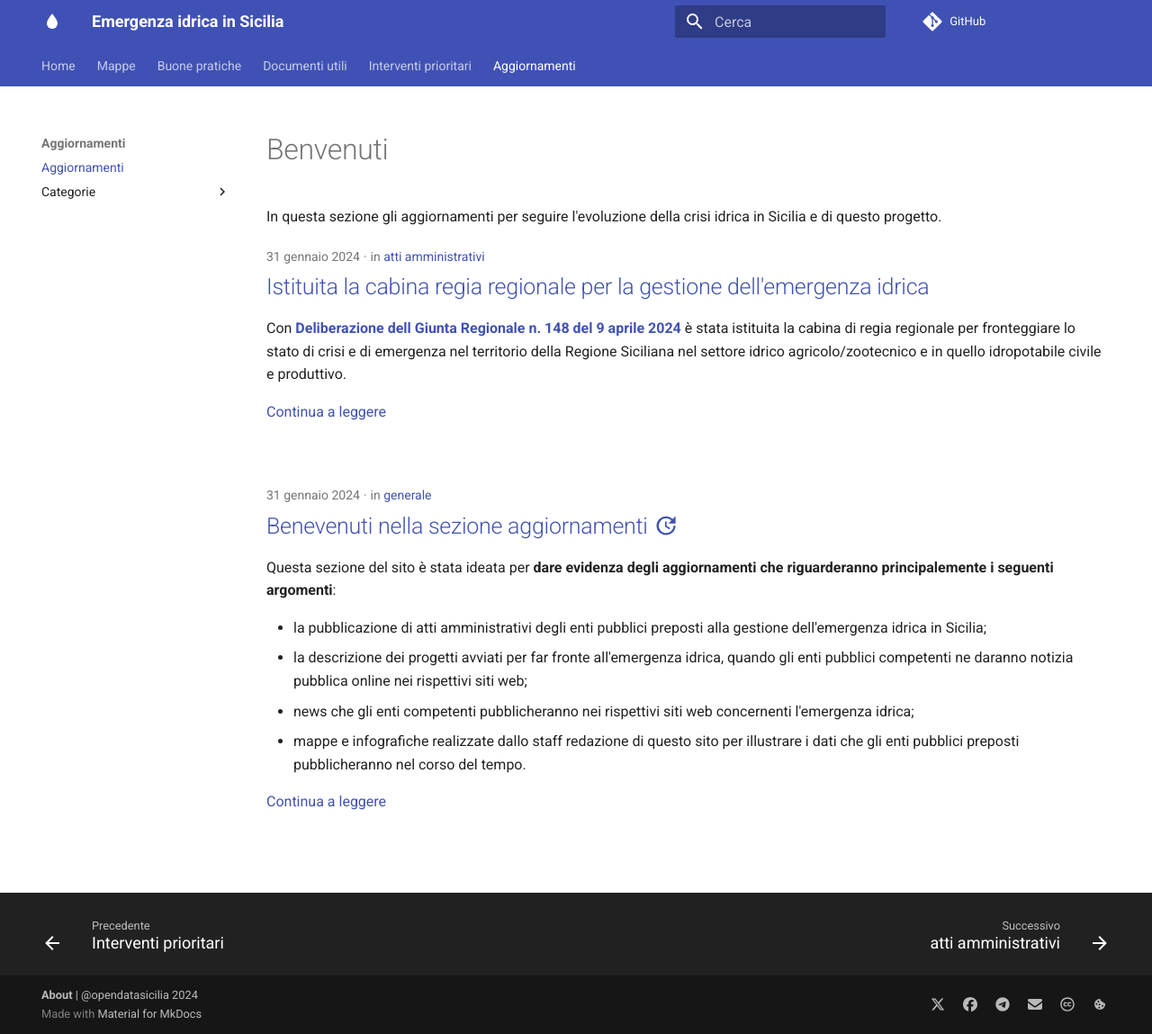
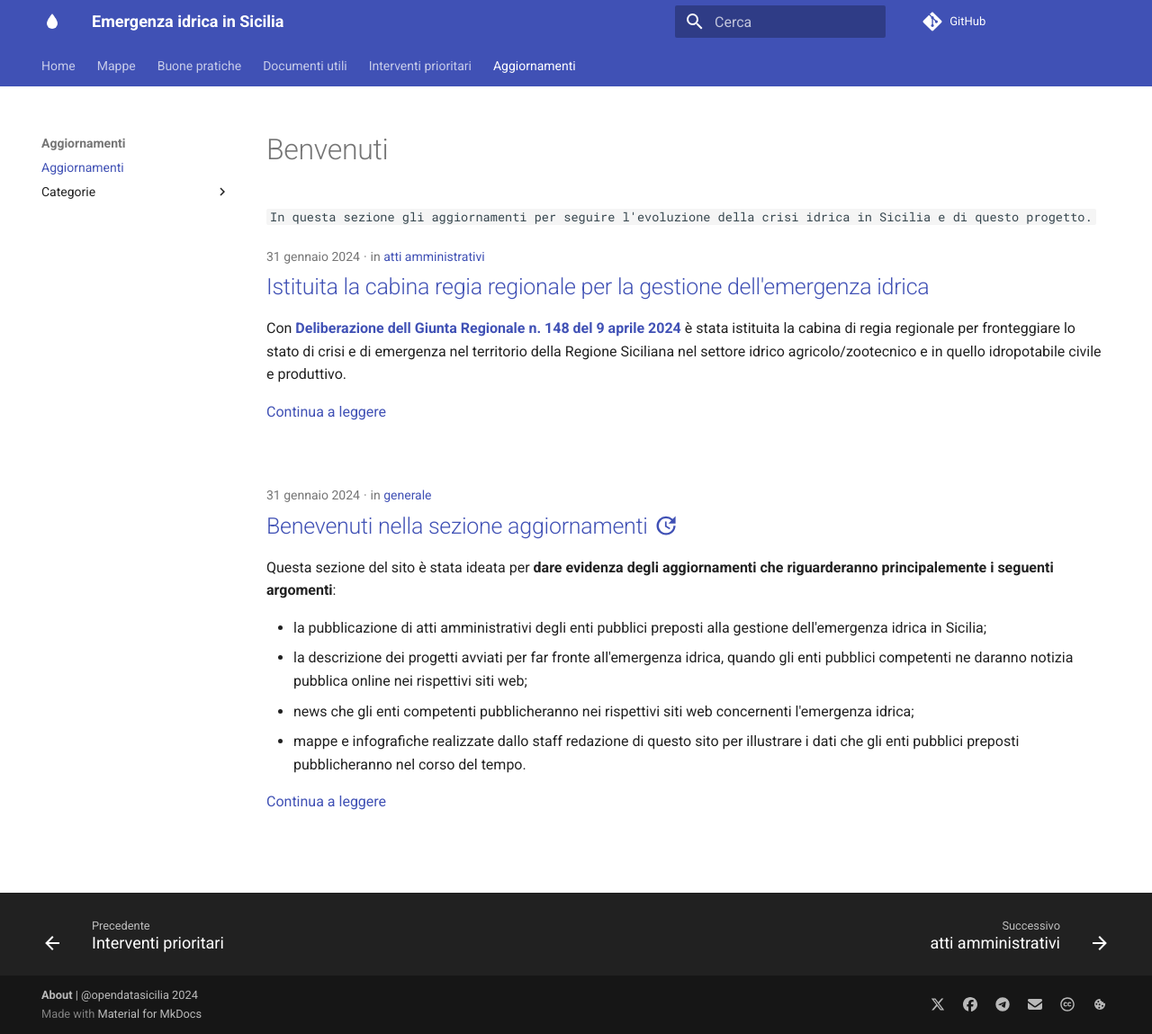
Before and after one commit to opendatasicilia/emergenza-idrica-sicilia, an MkDocs documentation site: the page built from docs/aggiornamenti/index.md, in a window 1280 px wide and 1149 px high. Shown: the whole window at 90% size. Built offline with MkDocs 1.6.1 and Material for MkDocs 9.7.7, drawn with Linux system fonts in a browser that asks for light colours; comment, search, counter and statistics services are not loaded.

```diff
--- a/docs/aggiornamenti/index.md
+++ b/docs/aggiornamenti/index.md
@@ -7,4 +7,4 @@ description: Gli aggiornamenti per seguire l'evoluzione della crisi idrica in Si
 
 # Benvenuti
 
-In questa sezione gli aggiornamenti per seguire l'evoluzione della crisi idrica in Sicilia e di questo progetto.
+`In questa sezione gli aggiornamenti per seguire l'evoluzione della crisi idrica in Sicilia e di questo progetto.`
```
